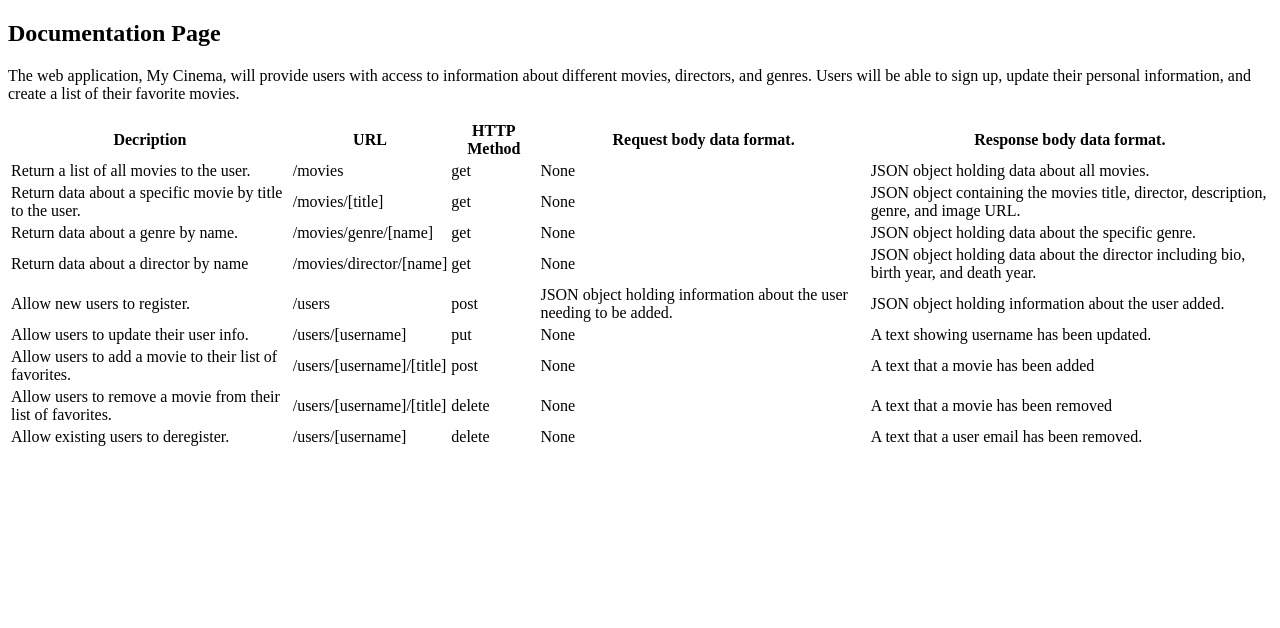
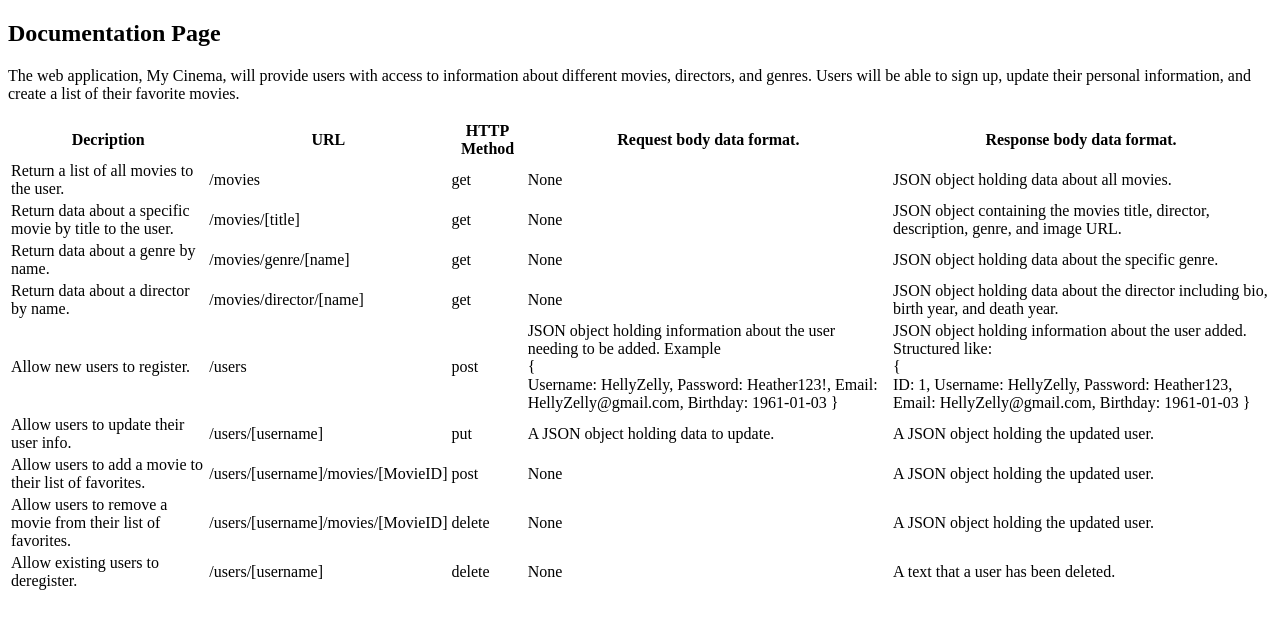
Before and after one commit to HZeligman/movie_api, a website: page public/documentation.html in a window 1280 px wide. Drawn offline with Linux system fonts and the light colour scheme.

Commit message:
Update documentation.html

```diff
--- a/public/documentation.html
+++ b/public/documentation.html
@@ -43,7 +43,7 @@
           <td>JSON object holding data about the specific genre.</td>
         </tr>
         <tr>
-          <td>Return data about a director by name</td>
+          <td>Return data about a director by name.</td>
           <td>/movies/director/[name]</td>
           <td>get</td>
           <td>None</td>
@@ -53,36 +53,49 @@
           <td>Allow new users to register.</td>
           <td>/users</td>
           <td>post</td>
-          <td>JSON object holding information about the user needing to be added.</td>
-          <td>JSON object holding information about the user added.</td>
+          <td>JSON object holding information about the user needing to be added. Example<br>
+          {<br>
+            Username: HellyZelly,
+            Password: Heather123!,
+            Email: HellyZelly@gmail.com,
+            Birthday: 1961-01-03
+          }</td>
+          <td>JSON object holding information about the user added. Structured like:<br>
+          {<br>
+            ID: 1,
+            Username: HellyZelly,
+            Password: Heather123,
+            Email: HellyZelly@gmail.com,
+            Birthday: 1961-01-03
+          }</td>
         </tr>
         <tr>
           <td>Allow users to update their user info.</td>
           <td>/users/[username]</td>
           <td>put</td>
-          <td>None</td>
-          <td>A text showing username has been updated.</td>
+          <td>A JSON object holding data to update.</td>
+          <td>A JSON object holding the updated user.</td>
         </tr>
         <tr>
           <td>Allow users to add a movie to their list of favorites.</td>
-          <td>/users/[username]/[title]</td>
+          <td>/users/[username]/movies/[MovieID]</td>
           <td>post</td>
           <td>None</td>
-          <td>A text that a movie has been added</td>
+          <td>A JSON object holding the updated user.</td>
         </tr>
         <tr>
           <td>Allow users to remove a movie from their list of favorites.</td>
-          <td>/users/[username]/[title]</td>
+          <td>/users/[username]/movies/[MovieID]</td>
           <td>delete</td>
           <td>None</td>
-          <td>A text that a movie has been removed</td>
+          <td>A JSON object holding the updated user.</td>
         </tr>
         <tr>
           <td>Allow existing users to deregister.</td>
           <td>/users/[username]</td>
           <td>delete</td>
           <td>None</td>
-          <td>A text that a user email has been removed.</td>
+          <td>A text that a user has been deleted.</td>
         </tr>
       </table>
     </div>
```
